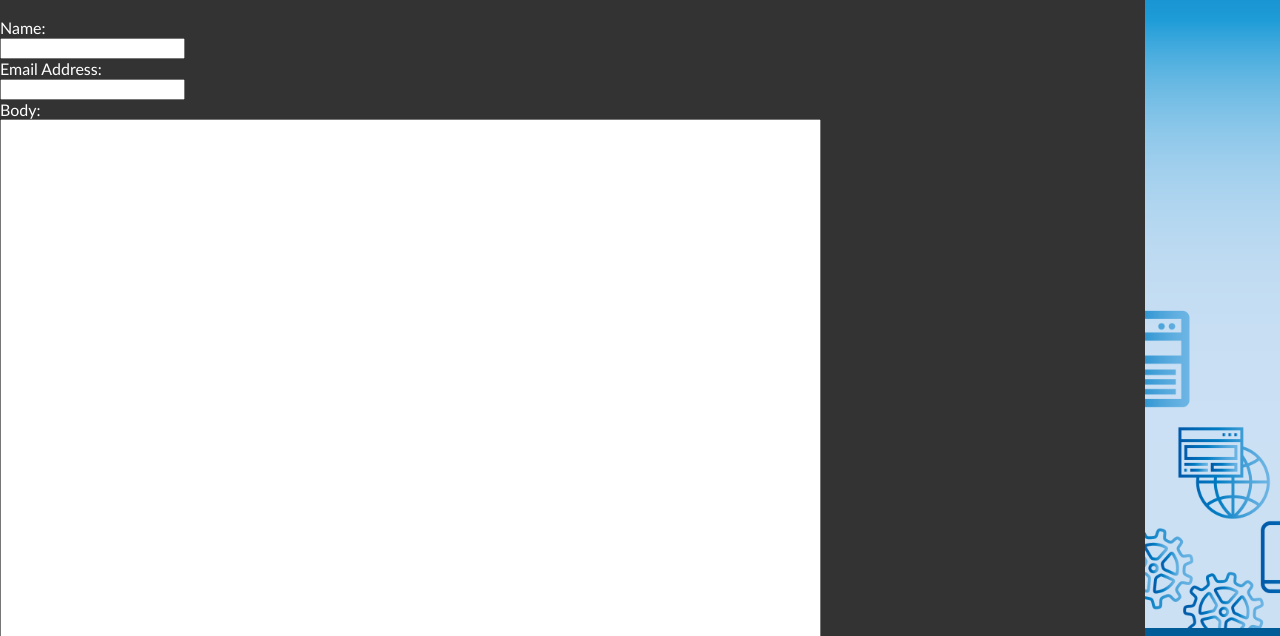
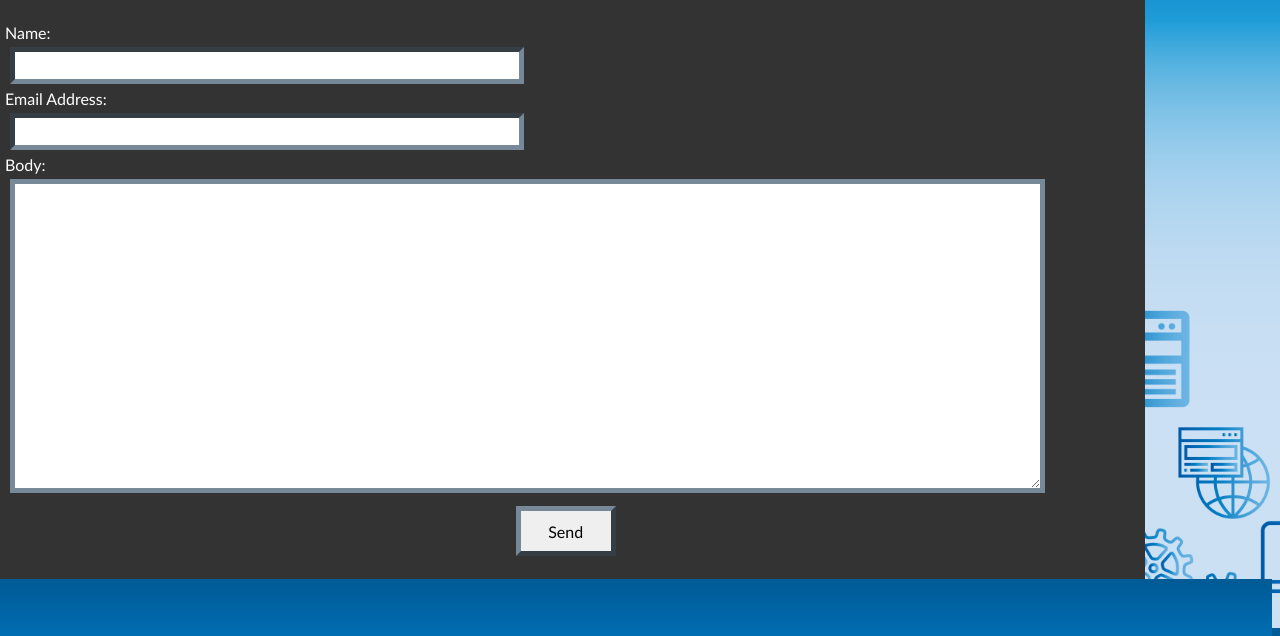
Before and after one commit to aleksstefanovic/portfolio, a website: page client/contact.html in a window 1280 px wide. Shown: the part 172-808 px from the top of the page. Drawn offline with nearby package versions, Linux system fonts and the light colour scheme.

Commit message:
with contact form working

```diff
--- a/client/contact.html
+++ b/client/contact.html
@@ -11,7 +11,7 @@
     <div id="nav"></div>
     <div class="section">
         <h1>Contact</h1>
-        <form action="/contact" method="post">
+        <form id="contactform" action="/contact" onsubmit="return validateContact()" method="post">
             Name:
             <br>
             <input type="text" name="name" value="">
@@ -22,9 +22,9 @@
             <br>
             Body:
             <br>
-            <textarea name="body" cols="100" rows="40"></textarea>
+            <textarea name="body"></textarea>
             <br>
-            <input type="submit" value="Send">
+            <input id="contactsubmit" type="submit" value="Send">
         </form>
     </div>
     <div class="parallax"></div>
--- a/client/portfolio.css
+++ b/client/portfolio.css
@@ -37,9 +37,38 @@ footer {
     font-family: Calibri;
 }
 
-.wrapper {
-    height: 100%;
+form {
+    padding: 5px 5px;
 }
+
+input {
+   width:500px;
+    height:25px;
+   border-color: #778899;
+   border-width: 5px;
+   text-decoration: none;
+   margin: 5px 5px;
+   font-family: Calibri;
+   font-size: 1em;
+}
+
+textarea {
+    border-color: #778899;
+    border-width: 5px;
+    text-decoration: none;
+    margin: 5px 5px 5px 5px;
+    font-family: Calibri;
+    font-size: 1em;
+    width: 90%;
+    height: 300px;
+}
+
+#contactsubmit {
+    margin-left: 45%;
+    height: 50px;
+    width: 100px;
+}
+
 
 div.section {
     padding: 1%;
@@ -67,10 +96,17 @@ div.section {
     div.section {
         margin:0;
     }
+    #contactsubmit {
+        margin-left: 40%;
+    }
 }
 
 @media only screen and (max-width: 600px) {
     h1 {
         margin-right: 0;
     }
+    input {
+       width:75%;
+        height:25px;
+    }
 }
--- a/client/portfolio.js
+++ b/client/portfolio.js
@@ -10,3 +10,24 @@ $(document).ready(function() {
         $("a[href='" + location.pathname + "']").addClass("current");
     });
 });
+
+function validateContact () {
+    var name = document.forms["contactform"]["name"].value;
+    var email = document.forms["contactform"]["email"].value;
+    var body = document.forms["contactform"]["body"].value;
+    //console.log(name,email,body);
+
+    if (!name) {
+        alert ("You must provide a name");
+        return false;
+    }
+    if (!email) {
+        alert ("You must provide an email address");
+        return false;
+    }
+    if (!body) {
+        alert ("You must provide an body");
+        return false;
+    }
+    return true;
+}
```
